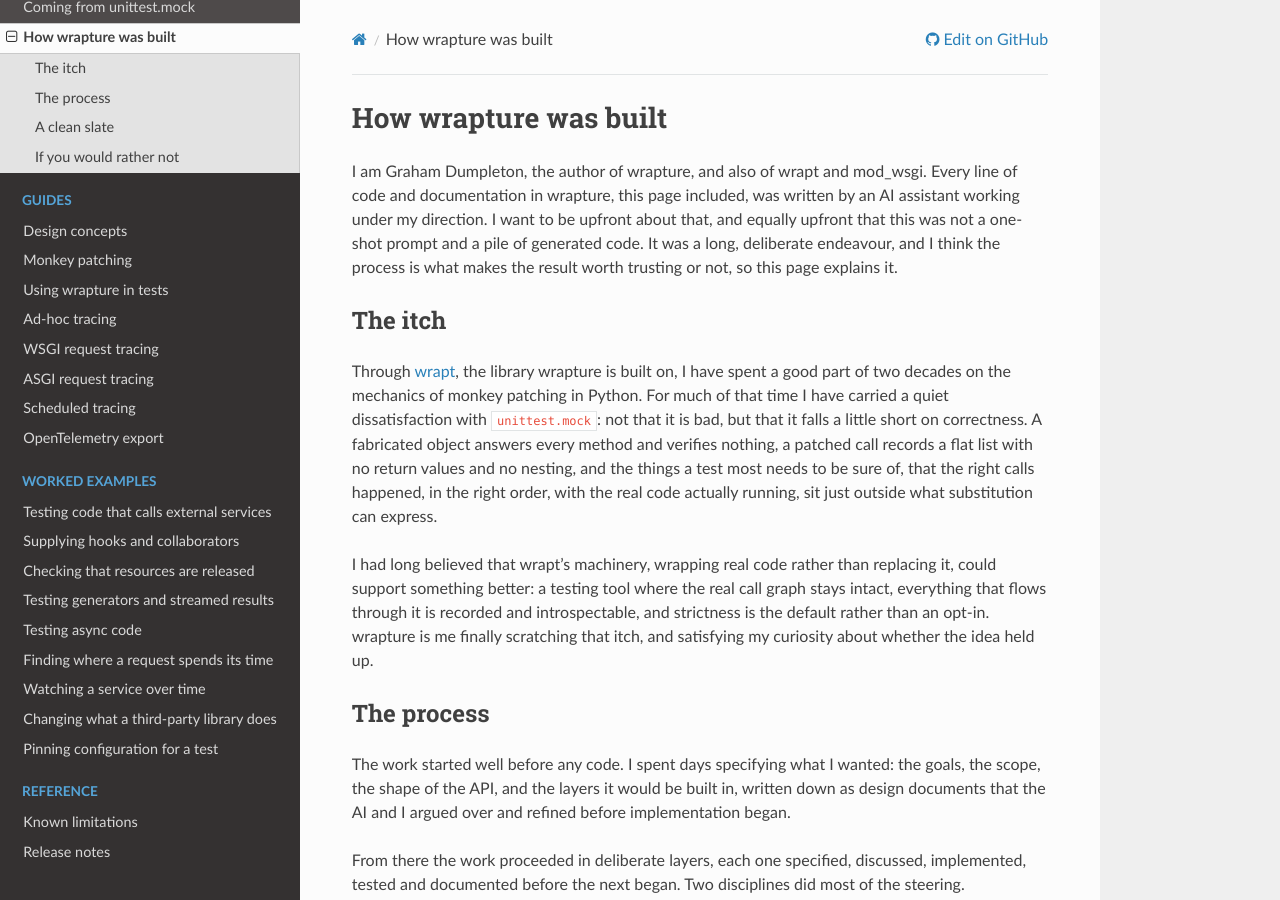
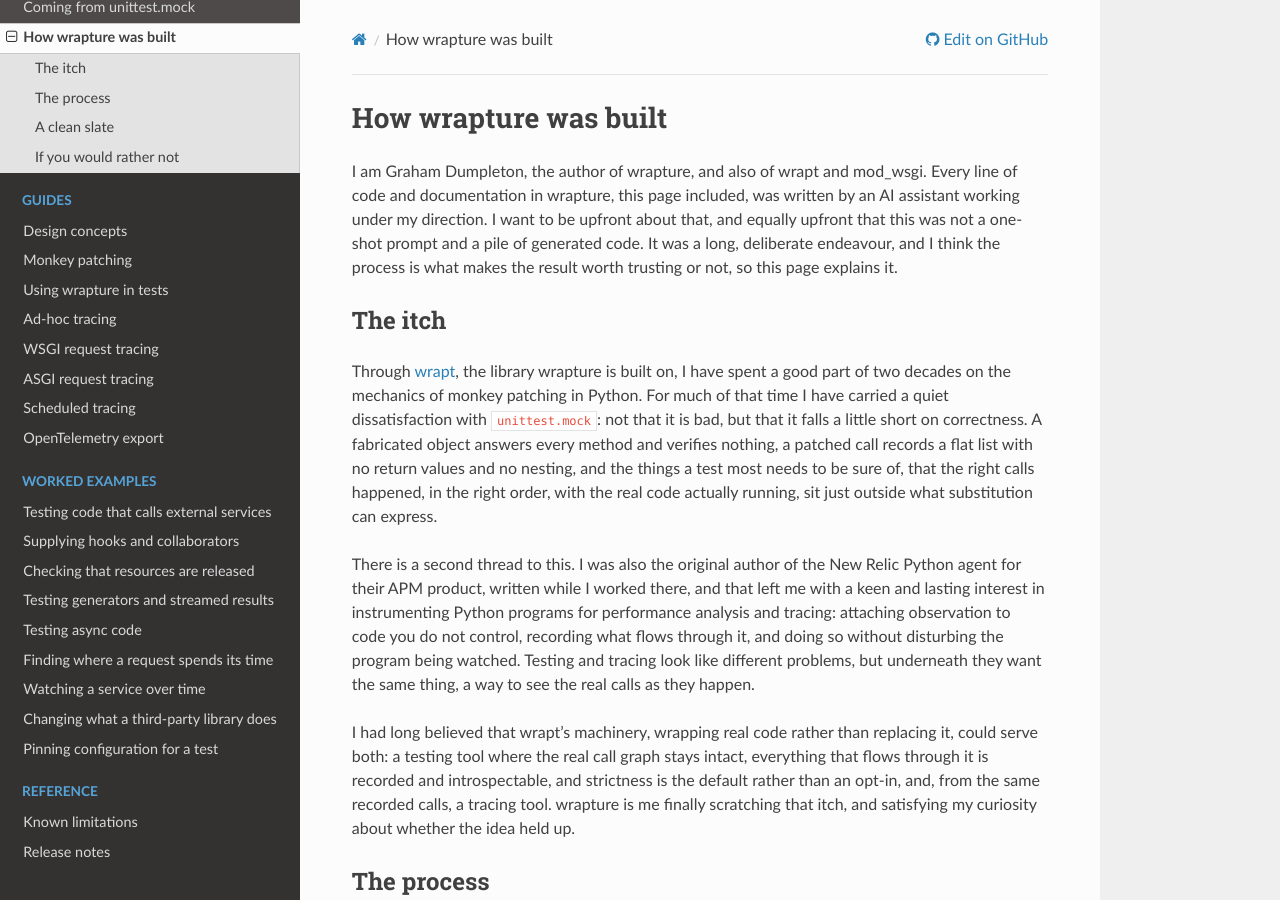
Before and after one commit to GrahamDumpleton/wrapture, a Sphinx documentation site: the page built from docs/how-wrapture-was-built.md, in a window 1280 px wide and 900 px high. Built offline with Sphinx 7.4.7 and the Read the Docs theme 3.1.0, drawn with Linux system fonts in a browser that asks for light colours.

Commit message:
Mention the New Relic Python agent in the how-wrapture-was-built page.

```diff
--- a/docs/how-wrapture-was-built.md
+++ b/docs/how-wrapture-was-built.md
@@ -21,12 +21,23 @@
 in the right order, with the real code actually running, sit just
 outside what substitution can express.
 
+There is a second thread to this. I was also the original author of
+the New Relic Python agent for their APM product, written while I
+worked there, and that left me with a keen and lasting interest in
+instrumenting Python programs for performance analysis and tracing:
+attaching observation to code you do not control, recording what
+flows through it, and doing so without disturbing the program being
+watched. Testing and tracing look like different problems, but
+underneath they want the same thing, a way to see the real calls as
+they happen.
+
 I had long believed that wrapt's machinery, wrapping real code rather
-than replacing it, could support something better: a testing tool where
-the real call graph stays intact, everything that flows through it is
-recorded and introspectable, and strictness is the default rather than
-an opt-in. wrapture is me finally scratching that itch, and satisfying
-my curiosity about whether the idea held up.
+than replacing it, could serve both: a testing tool where the real call
+graph stays intact, everything that flows through it is recorded and
+introspectable, and strictness is the default rather than an opt-in,
+and, from the same recorded calls, a tracing tool. wrapture is me
+finally scratching that itch, and satisfying my curiosity about whether
+the idea held up.
 
 ## The process
 
```
